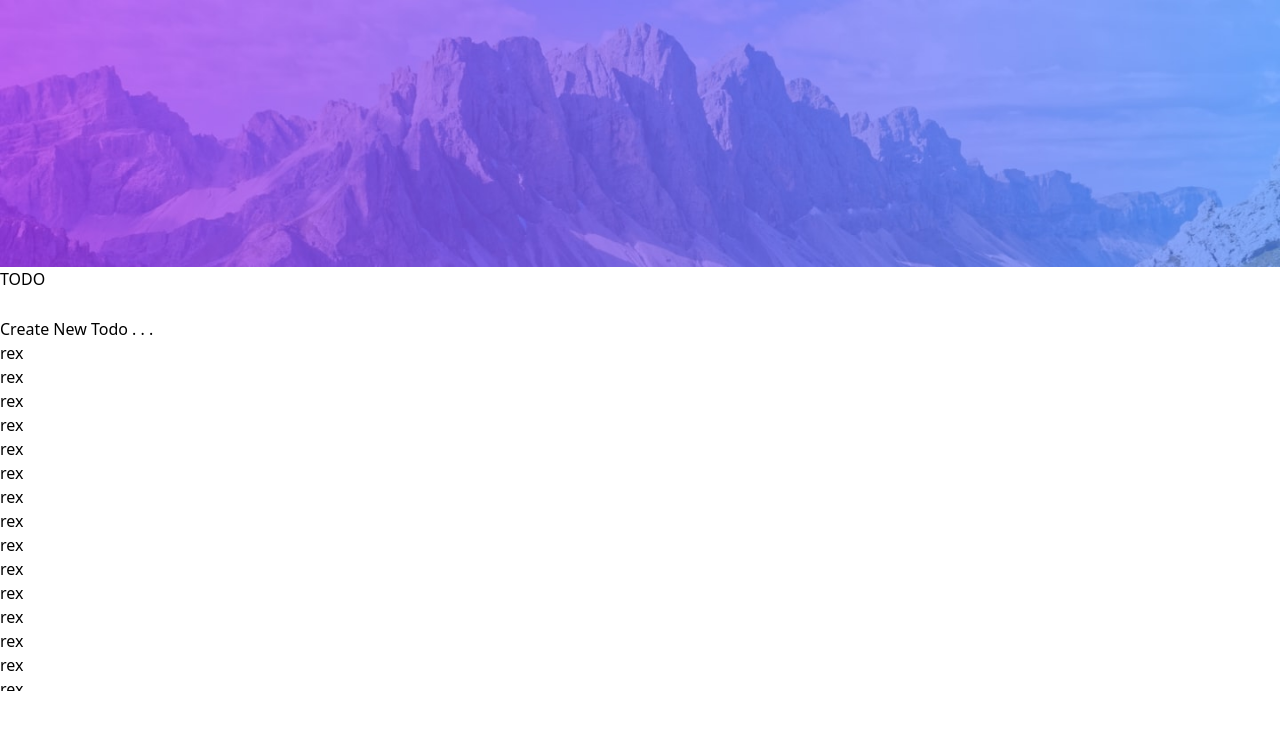
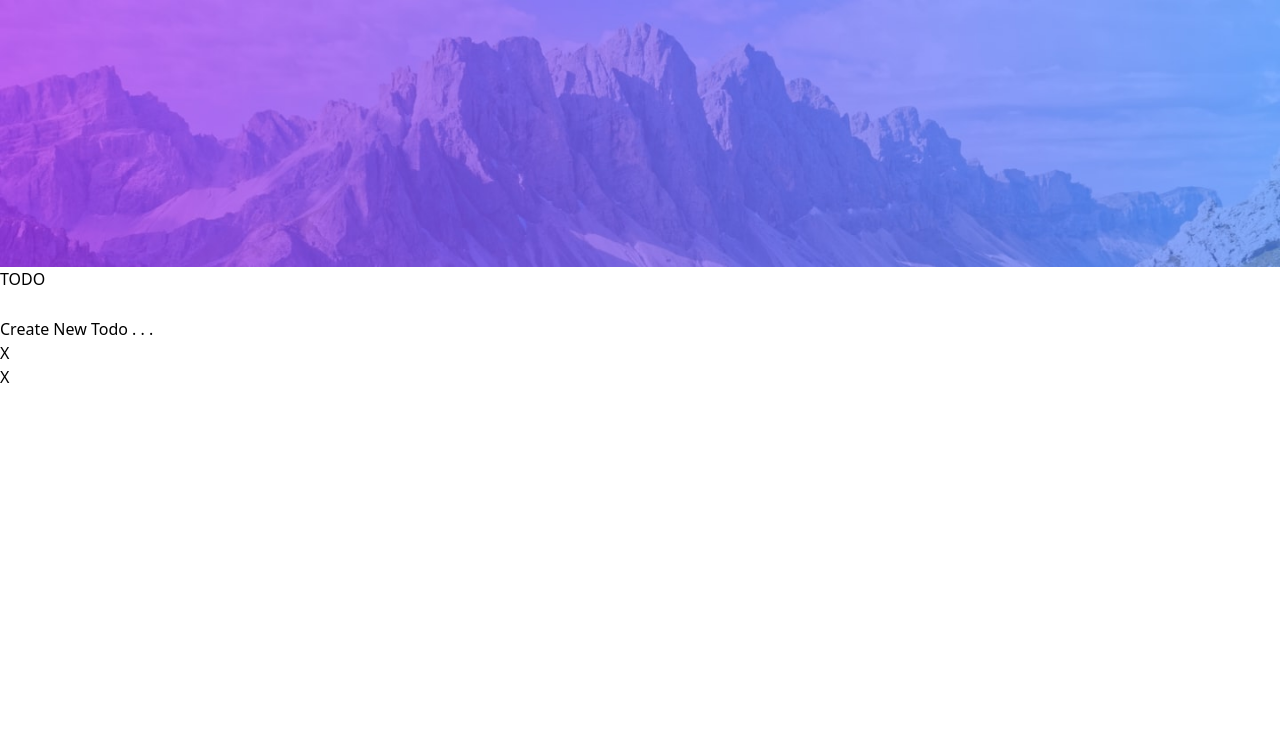
Before and after one commit to Rr-sobusy/todo-app-v2, a React (Vite) app: page / in a window 1280 px wide. Shown: the top 730 px of the page. Built offline with nearby package versions, Linux system fonts and the light colour scheme.

Commit message:
todo component

```diff
--- a/package.json
+++ b/package.json
@@ -14,7 +14,8 @@
     "react": "^18.2.0",
     "react-dom": "^18.2.0",
     "simplebar-react": "^3.2.4",
-    "tailwind-merge": "^2.0.0"
+    "tailwind-merge": "^2.0.0",
+    "uuid": "^9.0.1"
   },
   "devDependencies": {
     "@types/react": "^18.2.15",
--- a/src/App.tsx
+++ b/src/App.tsx
@@ -1,58 +1,56 @@
-import { useState, useContext } from 'react'
+import { useState, useContext } from "react";
 import Container from "./layout/Container";
 import Typography from "./components/Typography";
 import TodoContainer from "./components/TodoContainer";
 import AddBtn from "./components/AddBtn";
+import Todos from "./components/Todos";
 
 // context
-import { ThemeContext } from './context/Provider';
+import { ThemeContext } from "./context/Provider";
 
 // svg icons
-import Sun from './assets/icon-sun.svg'
-import Moon from './assets/icon-moon.svg'
+import Sun from "./assets/icon-sun.svg";
+import Moon from "./assets/icon-moon.svg";
 
 function App() {
-  const theme = useContext(ThemeContext)
+  const theme = useContext(ThemeContext);
 
-  const Icon = theme?.theme === "dark" ? Sun : Moon
+  const Icon = theme?.theme === "dark" ? Sun : Moon;
 
   function changeTheme() {
-    theme?.toggleTheme()
+    theme?.toggleTheme();
   }
   return (
     <Container>
-      <div className="-mt-[9.5rem] flex flex-col mx-5 md:mx-auto md:max-w-[500px]">
+      <div className="-mt-[8.5rem] flex flex-col mx-5 md:mx-auto md:max-w-[500px]">
         <div className="flex items-center justify-between">
           <Typography className="tracking-wider text-white">TODO</Typography>
-          <img onClick={changeTheme} className='cursor-pointer' src={Icon} alt="" />
+          <img
+            onClick={changeTheme}
+            className="cursor-pointer"
+            src={Icon}
+            alt=""
+          />
         </div>
-        <div className="flex flex-col gap-4 mt-[1rem]">
-          <AddBtn className={`px-4 py-3 text-sm cursor-pointer font-semibold tracking-wider font-sans ${theme?.theme === "dark" ? 'bg-[#25273C] text-slate-300' : 'bg-[#FFFFFF] text-slate-700'} rounded-md`}>Create New Todo . . .</AddBtn>
-          <TodoContainer>
-           <h1 className='text-2xl font-bold'>rex</h1>
-           <h1 className='text-2xl font-bold'>rex</h1>
-           <h1 className='text-2xl font-bold'>rex</h1>
-           <h1 className='text-2xl font-bold'>rex</h1>
-           <h1 className='text-2xl font-bold'>rex</h1>
-           <h1 className='text-2xl font-bold'>rex</h1>
-           <h1 className='text-2xl font-bold'>rex</h1>
-           <h1 className='text-2xl font-bold'>rex</h1>
-           <h1 className='text-2xl font-bold'>rex</h1>
-           <h1 className='text-2xl font-bold'>rex</h1>
-
-           <h1 className='text-2xl font-bold'>rex</h1>
-           <h1 className='text-2xl font-bold'>rex</h1>
-           <h1 className='text-2xl font-bold'>rex</h1>
-           <h1 className='text-2xl font-bold'>rex</h1>
-           <h1 className='text-2xl font-bold'>rex</h1>
-
-           <h1 className='text-2xl font-bold'>rex</h1>
-           <h1 className='text-2xl font-bold'>rex</h1>
-           <h1 className='text-2xl font-bold'>rex</h1>
-           <h1 className='text-2xl font-bold'>rex</h1>
-           <h1 className='text-2xl font-bold'>rex</h1>
-
-
+        <div className="flex flex-col gap-5 mt-[1rem]">
+          <AddBtn
+            className={`px-3 py-3 text-[13px] font-semibold cursor-pointer tracking-wider font-sans ${
+              theme?.theme === "dark"
+                ? "bg-[#25273C] text-slate-400"
+                : "bg-[#FFFFFF] text-slate-700"
+            } rounded-md`}
+          >
+            Create New Todo . . .
+          </AddBtn>
+          <TodoContainer
+            className={`min-h-[500px]  ${
+              theme?.theme === "dark"
+                ? "bg-[#25273C] text-slate-400"
+                : "bg-[#FFFFFF] text-slate-700"
+            } md:min-h-[350px] text-[13px] font-semibold tracking-wider rounded-md`}
+          >
+            <Todos />
+            <Todos />
           </TodoContainer>
         </div>
       </div>
--- a/src/components/TodoContainer.tsx
+++ b/src/components/TodoContainer.tsx
@@ -9,8 +9,8 @@ type Props = {
 
 const TodoContainer: React.FC<Props> = ({ children, className }) => {
   return (
-    <section className="h-[500px] bg-blue-200">
-      <SimpleBar style={{maxHeight : '350px'}}>
+    <section className={className}>
+      <SimpleBar className="max-h-[500px] md:max-h-[350px]">
         {children}
       </SimpleBar>
     </section>
--- a/src/components/Todos.tsx
+++ b/src/components/Todos.tsx
@@ -1,11 +1,23 @@
-import React from 'react'
+import React, { useContext } from "react";
+import { ThemeContext } from "../context/Provider";
 
-type Props = {}
+type Props = {};
 
 const Todos: React.FC<Props> = () => {
-    return (
-        <div>Todos</div>
-    )
-}
+  const context = useContext(ThemeContext);
 
-export default Todos
+  return (
+    <div
+      className={`px-3 py-3 flex gap-4 justify-between border-b ${
+        context?.theme === "dark" ? "border-slate-700" : "border-slate-200"
+      }`}
+    >
+      <div className="flex truncate">
+        <div className="w-5 h-5 border rounded-full border-slate-500"></div>
+      </div>
+      <p className="text-base">X</p>
+    </div>
+  );
+};
+
+export default Todos;
```
Also changed, not shown: src/main.css (line endings or trailing spaces), 1 other file (tests, documents, lock files or other folders).
